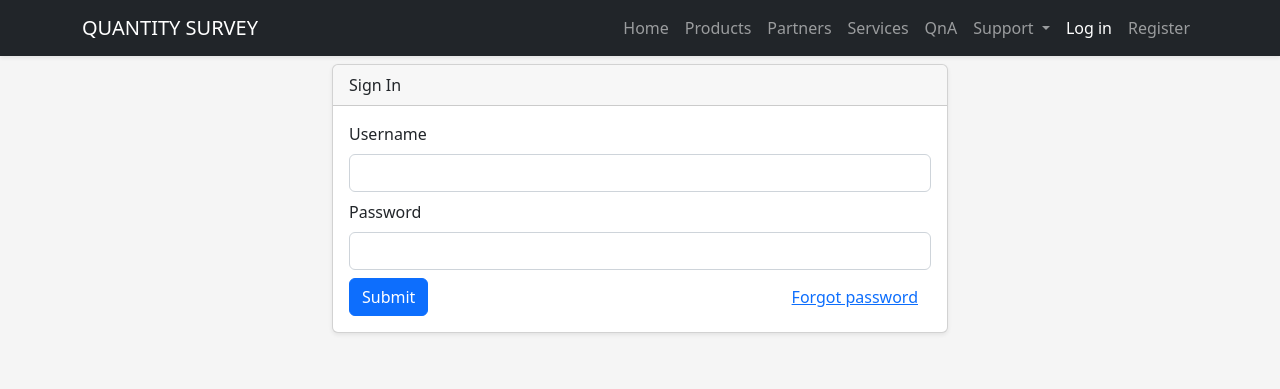
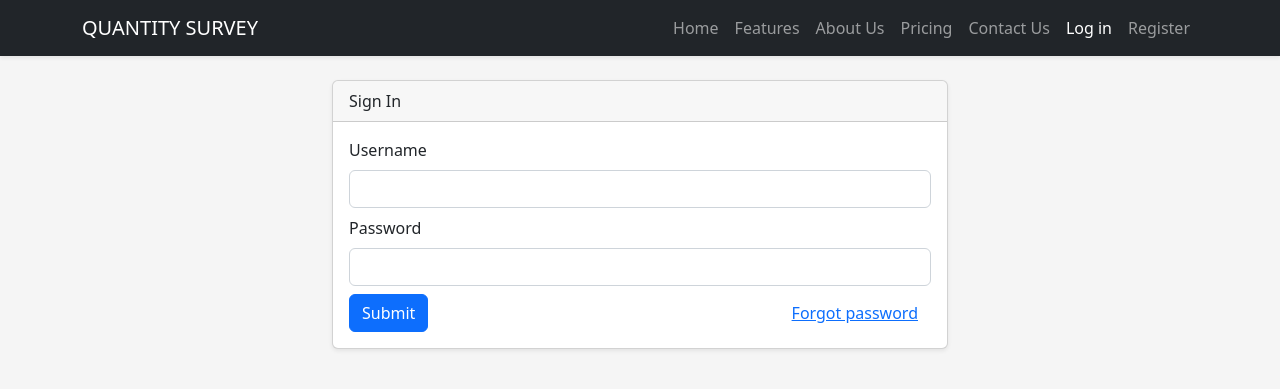
Before and after one commit to ozeyking/Quantity-Survey, a Django app: page /signin in a window 1280 px wide. Shown: the top 389 px of the page. Run offline with Django 4.2, Linux system fonts and the light colour scheme; some libraries are stand-ins or nearby versions.

Commit message:
login register

```diff
--- a/templates/partials/navbar.html
+++ b/templates/partials/navbar.html
@@ -26,52 +26,16 @@
             </a>
           </li>
           <li class="nav-item">
-            <a class="nav-link {% if '/product' in request.path %} active {% endif %}" href="{% url 'home' %}">Products</a>
+            <a class="nav-link {% if '/product' in request.path %} active {% endif %}" href="{% url 'home' %}">Features</a>
           </li>
           <li class="nav-item">
-            <a class="nav-link {% if '/partner' in request.path %} active {% endif %}" href="{% url 'home' %}">Partners</a>
+            <a class="nav-link {% if '/partner' in request.path %} active {% endif %}" href="{% url 'home' %}">About Us</a>
           </li>
           <li class="nav-item">
-            <a class="nav-link {% if '/service' in request.path %} active {% endif %}" href="{% url 'home' %}">Services</a>
+            <a class="nav-link {% if '/service' in request.path %} active {% endif %}" href="{% url 'home' %}">Pricing</a>
           </li>
           <li class="nav-item">
-            <a class="nav-link {% if 'qna' in request.path %} active {% endif %}" href="{% url 'home' %}">QnA</a>
-          </li>
-          <li class="nav-item dropdown">
-            <a
-              class="nav-link dropdown-toggle {% if '/about' in request.path %} active {% endif %}"
-              href="#"
-              id="navbarDropdown"
-              role="button"
-              data-bs-toggle="dropdown"
-              aria-expanded="false"
-            >
-              Support
-            </a>
-            <ul class="dropdown-menu" aria-labelledby="navbarDropdown">
-              <li><a class="dropdown-item" href="{% url 'home' %}">About</a></li>
-              <li><a class="dropdown-item" href="{% url 'home' %}">Contact</a></li>
-              <li><hr class="dropdown-divider" /></li>
-              <li><a class="dropdown-item" target='_blank' href="https://6hislain.pythonanywhere.com">Demo</a></li>
-              <li>
-                <a
-                  class="dropdown-item"
-                  href="https://github.com/6hislain/farm-equipment-distribution"
-                  target="_blank"
-                >
-                  GitHub
-                </a>
-              </li>
-              <li>
-                <a
-                  class="dropdown-item"
-                  href="https://bio.link/6hislain"
-                  target="_blank"
-                >
-                  Author
-                </a>
-              </li>
-            </ul>
+            <a class="nav-link {% if 'qna' in request.path %} active {% endif %}" href="{% url 'home' %}">Contact Us</a>
           </li>
           {% if user.is_authenticated %}
           <li class="nav-item">
--- a/templates/signin.html
+++ b/templates/signin.html
@@ -4,7 +4,7 @@
 <div class='row justify-content-center'>
     <div class='col-md-6'>
         {% include 'partials/messages.html' %}
-        <div class='card shadow-sm'>
+        <div class='card shadow-sm my-3'>
             <div class='card-header'>Sign In</div>
             <div class='card-body'>
                 <form action='#' method='post'>
```
Also changed, not shown: templates/partials/messages.html (+9 -0 lines), templates/signup.html (added, +42 -0 lines).
